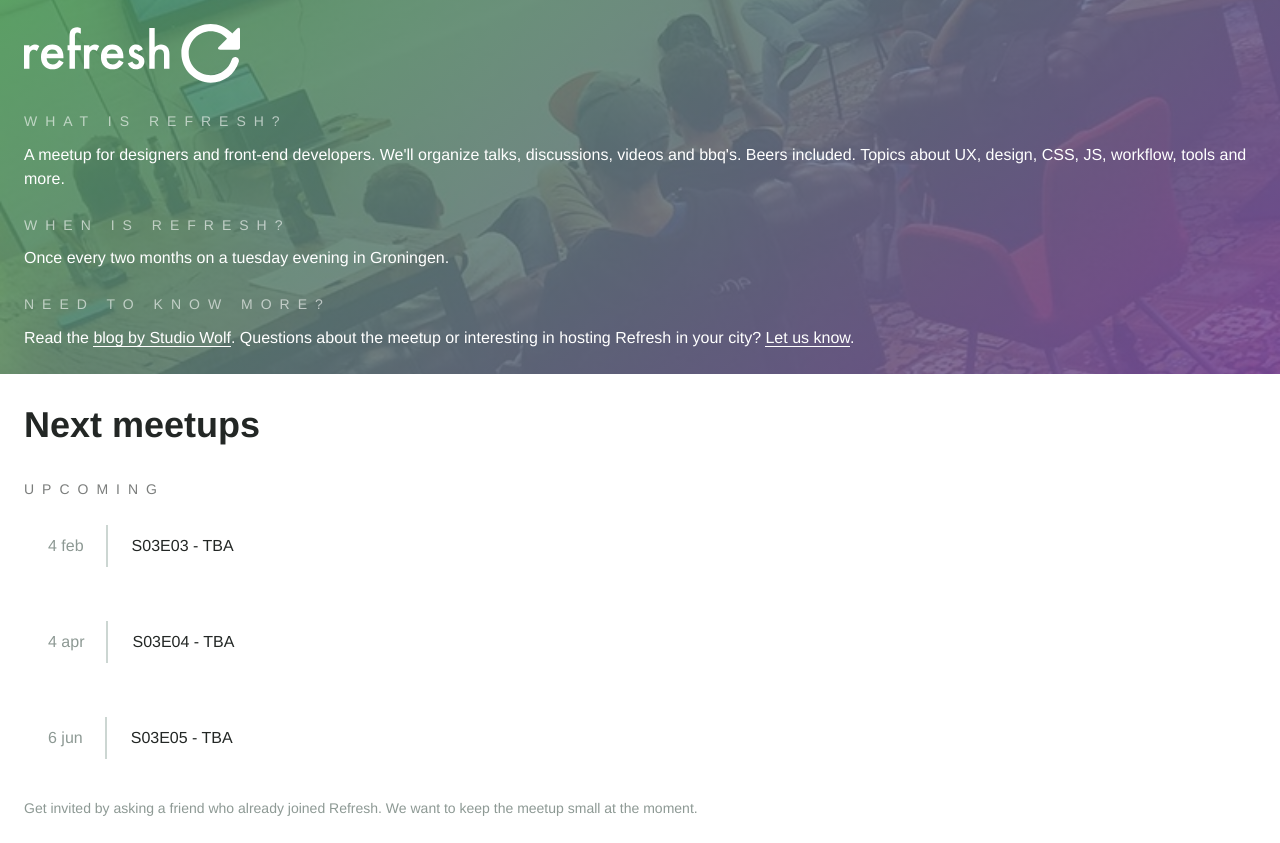
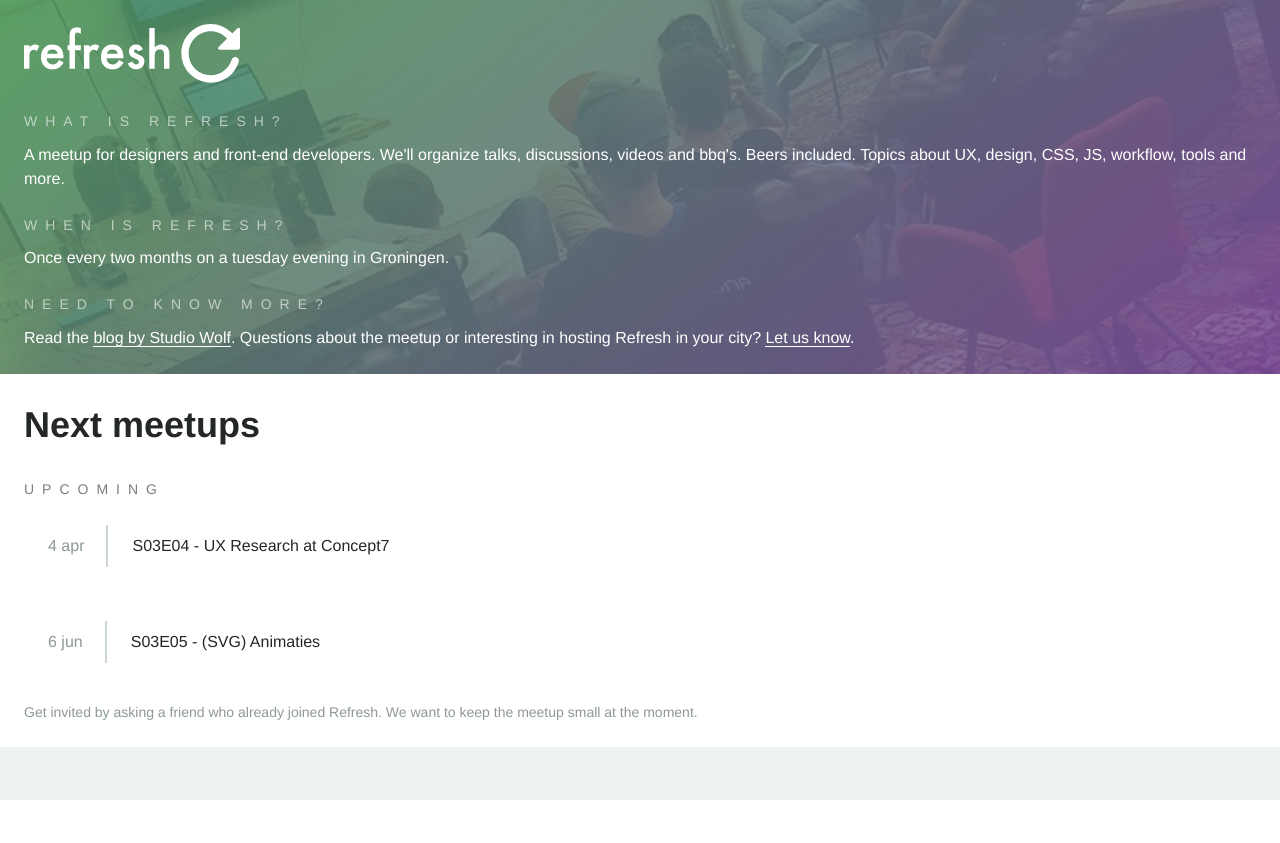
Before and after one commit to AljanScholtens/refreshmeetup.com, a PHP site: page / in a window 1280 px wide. After the commit the page ends 800 px from the top, so only its background shows below. Run offline with PHP 8.4, Linux system fonts and the light colour scheme.

Commit message:
finetuning text

```diff
--- a/index.php
+++ b/index.php
@@ -79,21 +79,15 @@
       <h3 class="u-uppercase">Upcoming</h3>
 
       <div class="o-card o-card--white o-card--row o-card--clickable">
-        <a href="https://www.meetup.com/refresh-groningen/events/233705700/" class="o-card__link">
-          <span class="o-card__time">4 feb</span>
-          <span class="o-card__event">S03E03 - TBA</span>
-        </a>
-      </div>
-      <div class="o-card o-card--white o-card--row o-card--clickable">
         <a href="https://www.meetup.com/refresh-groningen/events/233705704/" class="o-card__link">
           <span class="o-card__time">4 apr</span>
-          <span class="o-card__event">S03E04 - TBA</span>
+          <span class="o-card__event">S03E04 - UX Research at Concept7</span>
         </a>
       </div>
       <div class="o-card o-card--white o-card--row o-card--clickable">
         <a href="https://www.meetup.com/refresh-groningen/events/233705708/" class="o-card__link">
           <span class="o-card__time">6 jun</span>
-          <span class="o-card__event">S03E05 - TBA</span>
+          <span class="o-card__event">S03E05 - (SVG) Animaties</span>
         </a>
       </div>
 
```
